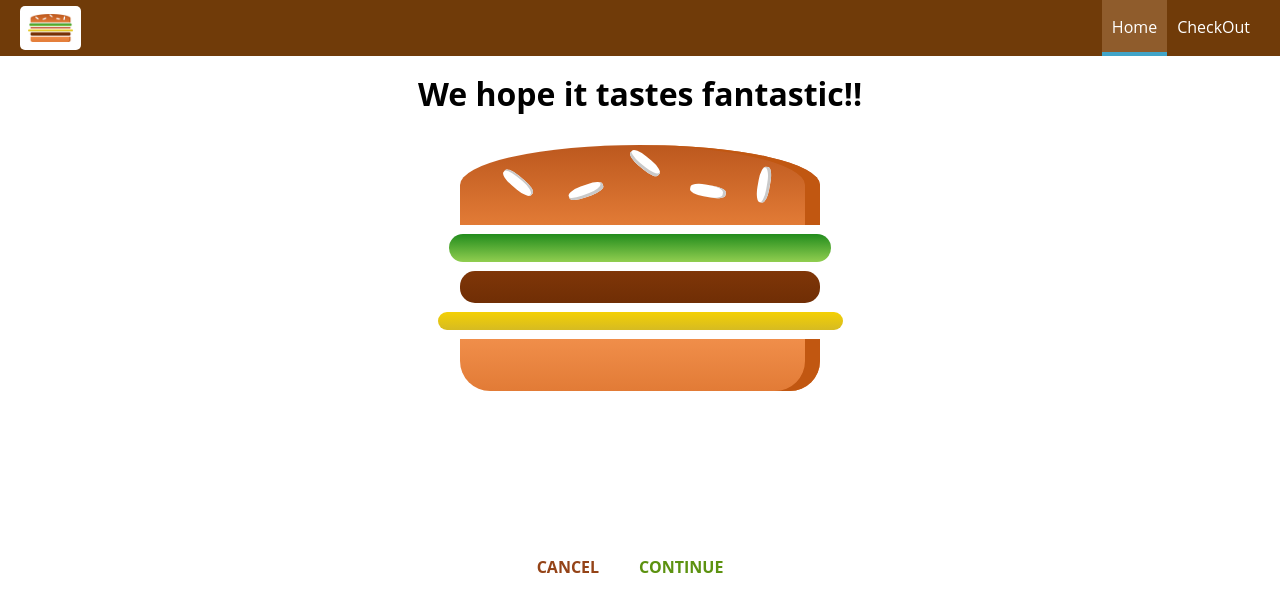
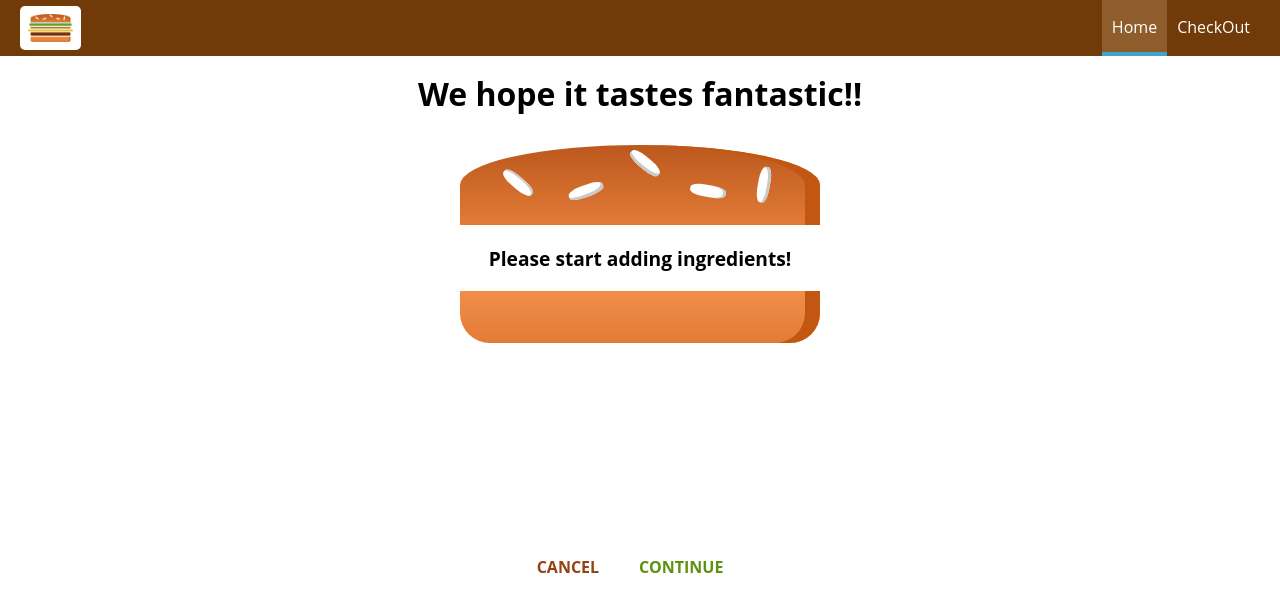
Before and after one commit to AnkitCloudDev/Burger-Builder-React.js-, a React app: page /checkout in a window 1280 px wide. Shown: the top 612 px of the page. Built offline with nearby package versions, Linux system fonts and the light colour scheme.

Commit message:
Passed ingredients thru query params

```diff
--- a/src/components/Burger/Burger.js
+++ b/src/components/Burger/Burger.js
@@ -7,6 +7,8 @@ const burger = ( props ) => {
     let transformedIngredients = Object.keys( props.ingredients )
         .map( igKey => {
             return [...Array( props.ingredients[igKey] )].map( ( _, i ) => {
+                console.log(igKey);
+                console.log(props.ingredients[igKey]);
                 return <BurgerIngredient key={igKey + i} type={igKey} />;
             } );
         } )
@@ -16,6 +18,7 @@ const burger = ( props ) => {
     if (transformedIngredients.length === 0) {
         transformedIngredients = <p>Please start adding ingredients!</p>;
     }
+    // console.log(transformedIngredients);
     return (
         <div className={classes.Burger}>
             <BurgerIngredient type="bread-top" />
--- a/src/components/Order/Checkout/CheckoutSummary.js
+++ b/src/components/Order/Checkout/CheckoutSummary.js
@@ -4,6 +4,7 @@ import Button from '../../UI/Button/Button';
 import classes from './CheckoutSummary.css';
 
 const checkoutSummary = (props) =>{
+    console.log(props);
     return (
         <div className={classes.CheckoutSummary}>
             <h1>We hope it tastes fantastic!!</h1>
--- a/src/containers/BurgerBuilder/BurgerBuilder.js
+++ b/src/containers/BurgerBuilder/BurgerBuilder.js
@@ -101,7 +101,17 @@ class BurgerBuilder extends Component{
 
     purchaseContinueHandler = () => {
 
-        this.props.history.push('/checkout');
+        const queryParams = [];
+        for (let i in this.state.ingredients) {
+           queryParams.push(encodeURIComponent(i) + '=' + encodeURIComponent(this.state.ingredients[i]));
+        }
+
+        const queryString = queryParams.join('&');
+        this.props.history.push({
+            pathname: '/checkout',
+            search: '?'+queryString
+
+        });
 
         // alert('continue');
         // this.setState({loading:true});
@@ -188,7 +198,7 @@ class BurgerBuilder extends Component{
                 show = {this.state.purchasing}
                 modalClosed = {this.purchaseCancelHandler}
             >
-                             {orderSummary}
+            {orderSummary}
           </Modal>
           {burger}
 
--- a/src/containers/Checkout/Checkout.js
+++ b/src/containers/Checkout/Checkout.js
@@ -5,9 +5,27 @@ class Checkout extends Component{
         ingredients: {
             salad: 1,
             meat: 1,
-            cheese: 1
+            cheese: 1,
+            bacon: 0,
+
         }
     }
+
+    componentDidMount() {
+        console.log("Inside Checkout");
+        console.log(this.props.location.search);
+            const urlParams = new URLSearchParams(this.props.location.search);
+            const ingredients = {};
+            for(let param of urlParams.entries())
+            {
+                ingredients[param[0]] = +param[1];
+
+            }
+
+            this.setState({ingredients: ingredients});
+
+    }
+
         checkoutCancelledHandler = () => {
             this.props.history.goBack();
         }
```
